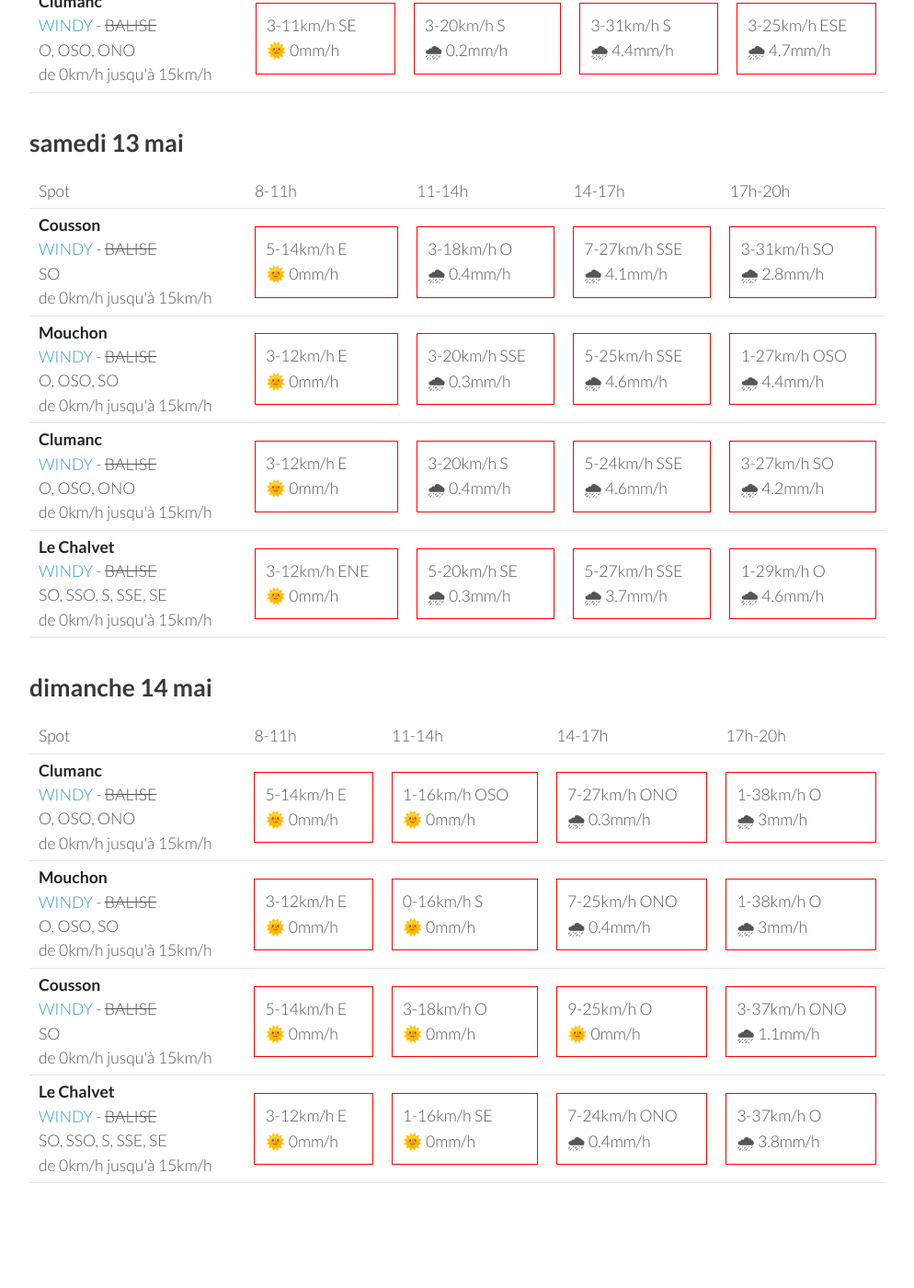
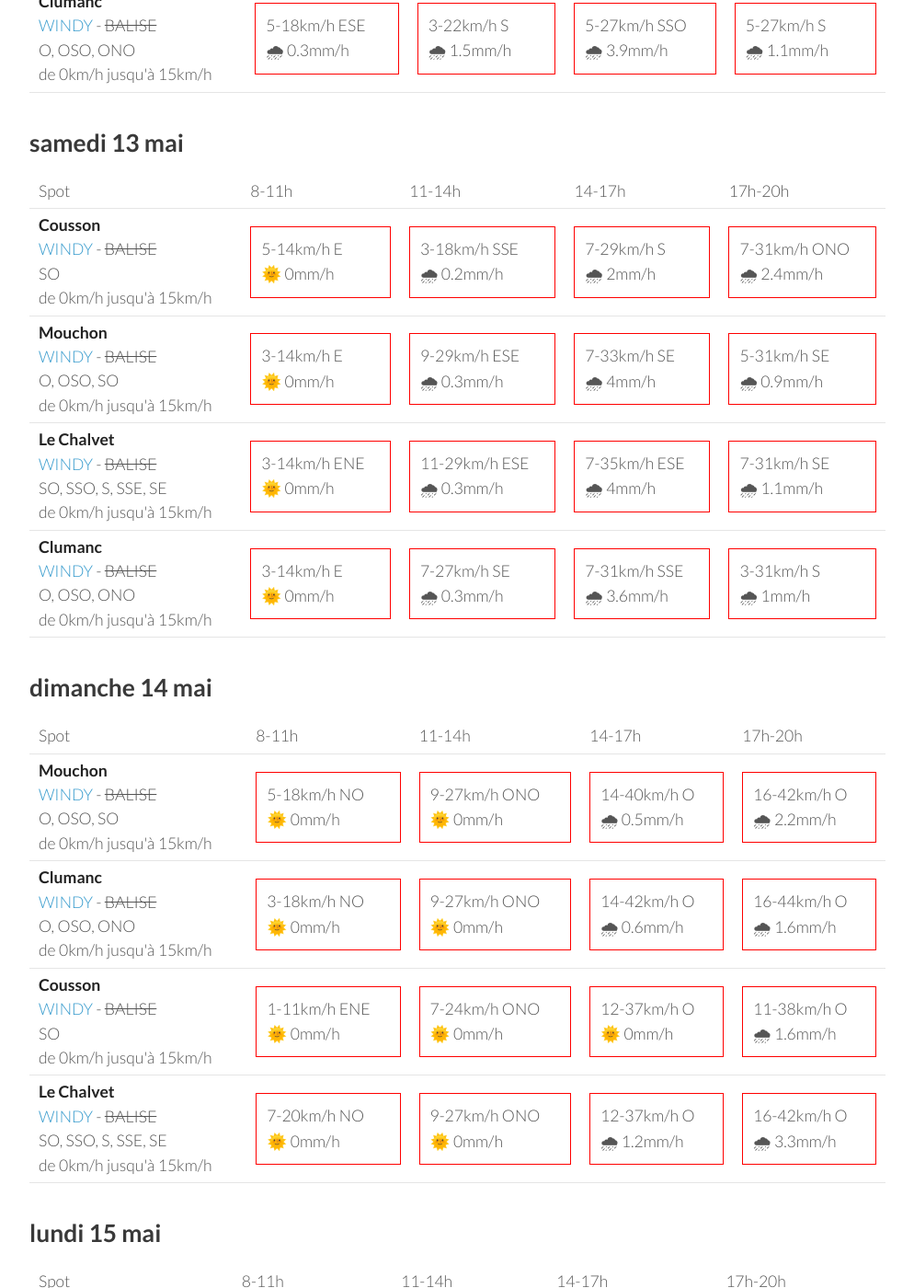
Before and after one commit to parapente-dans-le-nord/parapente-dans-le-nord.github.io, a Jekyll site: the page built from saint_andre.markdown, in a window 1280 px wide and 1400 px high, scrolled down 1918 px. Shown: the whole window at 92% size, without its empty margins (26-1020 px from the left). Built offline with Jekyll 4.4.1, drawn with Linux system fonts in a browser that asks for light colours; some of the changed text lies outside the part shown.

Commit message:
update index.markdown

```diff
--- a/saint_andre.markdown
+++ b/saint_andre.markdown
@@ -136,40 +136,40 @@ page mise à jour le mercredi 10 mai 06:36
 <tr>
         <td><strong>Cousson</strong><br><a href="https://windy.com/44.054/6.240?43.940,6.241,10,m:eSAaglz">WINDY</a> - <span class="no-balise"> BALISE </span><br> <span class="vent-favorable">SO</span><br><span class="force-vent">de 0km/h jusqu'à 15km/h</span> </td>
 
-            <td><div class="not-flyable"><p>1-11km/h ESE</p><p>🌧 0.4mm/h</p></div></td>
-            <td><div class="not-flyable"><p>3-16km/h OSO</p><p>🌞 0mm/h</p></div></td>
-            <td><div class="not-flyable"><p>5-35km/h S</p><p>🌧 5mm/h</p></div></td>
-            <td><div class="not-flyable"><p>7-25km/h SSE</p><p>🌧 4.4mm/h</p></div></td>
+            <td><div class="not-flyable"><p>1-12km/h ENE</p><p>🌞 0mm/h</p></div></td>
+            <td><div class="not-flyable"><p>5-20km/h NO</p><p>🌧 4.4mm/h</p></div></td>
+            <td><div class="not-flyable"><p>3-22km/h S</p><p>🌧 2.9mm/h</p></div></td>
+            <td><div class="not-flyable"><p>7-29km/h SSO</p><p>🌧 2.7mm/h</p></div></td>
+
+
+    </tr>
+<tr>
+        <td><strong>Mouchon</strong><br><a href="https://windy.com/43.992/6.424?43.878,6.425,10,m:eSuaglR">WINDY</a> - <span class="no-balise"> BALISE </span><br> <span class="vent-favorable">O, OSO, SO</span><br><span class="force-vent">de 0km/h jusqu'à 15km/h</span> </td>
+
+            <td><div class="not-flyable"><p>5-18km/h ESE</p><p>🌧 0.3mm/h</p></div></td>
+            <td><div class="not-flyable"><p>5-24km/h SSE</p><p>🌧 1.2mm/h</p></div></td>
+            <td><div class="not-flyable"><p>5-25km/h S</p><p>🌧 3.9mm/h</p></div></td>
+            <td><div class="not-flyable"><p>5-25km/h S</p><p>🌧 1mm/h</p></div></td>
 
 
     </tr>
 <tr>
         <td><strong>Le Chalvet</strong><br><a href="https://windy.com/43.979/6.480?43.866,6.480,10,m:eSsaglX">WINDY</a> - <span class="no-balise"> BALISE </span><br> <span class="vent-favorable">SO, SSO, S, SSE, SE</span><br><span class="force-vent">de 0km/h jusqu'à 15km/h</span> </td>
 
-            <td><div class="not-flyable"><p>3-12km/h ESE</p><p>🌞 0mm/h</p></div></td>
-            <td><div class="not-flyable"><p>5-20km/h SSE</p><p>🌧 0.3mm/h</p></div></td>
-            <td><div class="not-flyable"><p>5-29km/h SSE</p><p>🌧 4.3mm/h</p></div></td>
-            <td><div class="not-flyable"><p>3-25km/h E</p><p>🌧 4.1mm/h</p></div></td>
-
-
-    </tr>
-<tr>
-        <td><strong>Mouchon</strong><br><a href="https://windy.com/43.992/6.424?43.878,6.425,10,m:eSuaglR">WINDY</a> - <span class="no-balise"> BALISE </span><br> <span class="vent-favorable">O, OSO, SO</span><br><span class="force-vent">de 0km/h jusqu'à 15km/h</span> </td>
-
-            <td><div class="not-flyable"><p>3-12km/h ESE</p><p>🌞 0mm/h</p></div></td>
-            <td><div class="not-flyable"><p>3-20km/h SSE</p><p>🌧 0.2mm/h</p></div></td>
-            <td><div class="not-flyable"><p>5-31km/h SSE</p><p>🌧 4.3mm/h</p></div></td>
-            <td><div class="not-flyable"><p>3-25km/h E</p><p>🌧 4.3mm/h</p></div></td>
+            <td><div class="not-flyable"><p>5-16km/h ESE</p><p>🌧 0.6mm/h</p></div></td>
+            <td><div class="not-flyable"><p>5-22km/h SE</p><p>🌧 0.8mm/h</p></div></td>
+            <td><div class="not-flyable"><p>5-27km/h S</p><p>🌧 3.2mm/h</p></div></td>
+            <td><div class="not-flyable"><p>5-25km/h SSE</p><p>🌧 1.4mm/h</p></div></td>
 
 
     </tr>
 <tr>
         <td><strong>Clumanc</strong><br><a href="https://windy.com/44.027/6.402?43.914,6.403,10,m:eSxaglP">WINDY</a> - <span class="no-balise"> BALISE </span><br> <span class="vent-favorable">O, OSO, ONO</span><br><span class="force-vent">de 0km/h jusqu'à 15km/h</span> </td>
 
-            <td><div class="not-flyable"><p>3-11km/h SE</p><p>🌞 0mm/h</p></div></td>
-            <td><div class="not-flyable"><p>3-20km/h S</p><p>🌧 0.2mm/h</p></div></td>
-            <td><div class="not-flyable"><p>3-31km/h S</p><p>🌧 4.4mm/h</p></div></td>
-            <td><div class="not-flyable"><p>3-25km/h ESE</p><p>🌧 4.7mm/h</p></div></td>
+            <td><div class="not-flyable"><p>5-18km/h ESE</p><p>🌧 0.3mm/h</p></div></td>
+            <td><div class="not-flyable"><p>3-22km/h S</p><p>🌧 1.5mm/h</p></div></td>
+            <td><div class="not-flyable"><p>5-27km/h SSO</p><p>🌧 3.9mm/h</p></div></td>
+            <td><div class="not-flyable"><p>5-27km/h S</p><p>🌧 1.1mm/h</p></div></td>
 
 
     </tr>
@@ -193,39 +193,39 @@ page mise à jour le mercredi 10 mai 06:36
         <td><strong>Cousson</strong><br><a href="https://windy.com/44.054/6.240?43.940,6.241,10,m:eSAaglz">WINDY</a> - <span class="no-balise"> BALISE </span><br> <span class="vent-favorable">SO</span><br><span class="force-vent">de 0km/h jusqu'à 15km/h</span> </td>
 
             <td><div class="not-flyable"><p>5-14km/h E</p><p>🌞 0mm/h</p></div></td>
-            <td><div class="not-flyable"><p>3-18km/h O</p><p>🌧 0.4mm/h</p></div></td>
-            <td><div class="not-flyable"><p>7-27km/h SSE</p><p>🌧 4.1mm/h</p></div></td>
-            <td><div class="not-flyable"><p>3-31km/h SO</p><p>🌧 2.8mm/h</p></div></td>
+            <td><div class="not-flyable"><p>3-18km/h SSE</p><p>🌧 0.2mm/h</p></div></td>
+            <td><div class="not-flyable"><p>7-29km/h S</p><p>🌧 2mm/h</p></div></td>
+            <td><div class="not-flyable"><p>7-31km/h ONO</p><p>🌧 2.4mm/h</p></div></td>
 
 
     </tr>
 <tr>
         <td><strong>Mouchon</strong><br><a href="https://windy.com/43.992/6.424?43.878,6.425,10,m:eSuaglR">WINDY</a> - <span class="no-balise"> BALISE </span><br> <span class="vent-favorable">O, OSO, SO</span><br><span class="force-vent">de 0km/h jusqu'à 15km/h</span> </td>
 
-            <td><div class="not-flyable"><p>3-12km/h E</p><p>🌞 0mm/h</p></div></td>
-            <td><div class="not-flyable"><p>3-20km/h SSE</p><p>🌧 0.3mm/h</p></div></td>
-            <td><div class="not-flyable"><p>5-25km/h SSE</p><p>🌧 4.6mm/h</p></div></td>
-            <td><div class="not-flyable"><p>1-27km/h OSO</p><p>🌧 4.4mm/h</p></div></td>
+            <td><div class="not-flyable"><p>3-14km/h E</p><p>🌞 0mm/h</p></div></td>
+            <td><div class="not-flyable"><p>9-29km/h ESE</p><p>🌧 0.3mm/h</p></div></td>
+            <td><div class="not-flyable"><p>7-33km/h SE</p><p>🌧 4mm/h</p></div></td>
+            <td><div class="not-flyable"><p>5-31km/h SE</p><p>🌧 0.9mm/h</p></div></td>
+
+
+    </tr>
+<tr>
+        <td><strong>Le Chalvet</strong><br><a href="https://windy.com/43.979/6.480?43.866,6.480,10,m:eSsaglX">WINDY</a> - <span class="no-balise"> BALISE </span><br> <span class="vent-favorable">SO, SSO, S, SSE, SE</span><br><span class="force-vent">de 0km/h jusqu'à 15km/h</span> </td>
+
+            <td><div class="not-flyable"><p>3-14km/h ENE</p><p>🌞 0mm/h</p></div></td>
+            <td><div class="not-flyable"><p>11-29km/h ESE</p><p>🌧 0.3mm/h</p></div></td>
+            <td><div class="not-flyable"><p>7-35km/h ESE</p><p>🌧 4mm/h</p></div></td>
+            <td><div class="not-flyable"><p>7-31km/h SE</p><p>🌧 1.1mm/h</p></div></td>
 
 
     </tr>
 <tr>
         <td><strong>Clumanc</strong><br><a href="https://windy.com/44.027/6.402?43.914,6.403,10,m:eSxaglP">WINDY</a> - <span class="no-balise"> BALISE </span><br> <span class="vent-favorable">O, OSO, ONO</span><br><span class="force-vent">de 0km/h jusqu'à 15km/h</span> </td>
 
-            <td><div class="not-flyable"><p>3-12km/h E</p><p>🌞 0mm/h</p></div></td>
-            <td><div class="not-flyable"><p>3-20km/h S</p><p>🌧 0.4mm/h</p></div></td>
-            <td><div class="not-flyable"><p>5-24km/h SSE</p><p>🌧 4.6mm/h</p></div></td>
-            <td><div class="not-flyable"><p>3-27km/h SO</p><p>🌧 4.2mm/h</p></div></td>
-
-
-    </tr>
-<tr>
-        <td><strong>Le Chalvet</strong><br><a href="https://windy.com/43.979/6.480?43.866,6.480,10,m:eSsaglX">WINDY</a> - <span class="no-balise"> BALISE </span><br> <span class="vent-favorable">SO, SSO, S, SSE, SE</span><br><span class="force-vent">de 0km/h jusqu'à 15km/h</span> </td>
-
-            <td><div class="not-flyable"><p>3-12km/h ENE</p><p>🌞 0mm/h</p></div></td>
-            <td><div class="not-flyable"><p>5-20km/h SE</p><p>🌧 0.3mm/h</p></div></td>
-            <td><div class="not-flyable"><p>5-27km/h SSE</p><p>🌧 3.7mm/h</p></div></td>
-            <td><div class="not-flyable"><p>1-29km/h O</p><p>🌧 4.6mm/h</p></div></td>
+            <td><div class="not-flyable"><p>3-14km/h E</p><p>🌞 0mm/h</p></div></td>
+            <td><div class="not-flyable"><p>7-27km/h SE</p><p>🌧 0.3mm/h</p></div></td>
+            <td><div class="not-flyable"><p>7-31km/h SSE</p><p>🌧 3.6mm/h</p></div></td>
+            <td><div class="not-flyable"><p>3-31km/h S</p><p>🌧 1mm/h</p></div></td>
 
 
     </tr>
@@ -246,42 +246,42 @@ page mise à jour le mercredi 10 mai 06:36
       <td>17h-20h</td>
     </tr>
 <tr>
-        <td><strong>Clumanc</strong><br><a href="https://windy.com/44.027/6.402?43.914,6.403,10,m:eSxaglP">WINDY</a> - <span class="no-balise"> BALISE </span><br> <span class="vent-favorable">O, OSO, ONO</span><br><span class="force-vent">de 0km/h jusqu'à 15km/h</span> </td>
+        <td><strong>Mouchon</strong><br><a href="https://windy.com/43.992/6.424?43.878,6.425,10,m:eSuaglR">WINDY</a> - <span class="no-balise"> BALISE </span><br> <span class="vent-favorable">O, OSO, SO</span><br><span class="force-vent">de 0km/h jusqu'à 15km/h</span> </td>
 
-            <td><div class="not-flyable"><p>5-14km/h E</p><p>🌞 0mm/h</p></div></td>
-            <td><div class="not-flyable"><p>1-16km/h OSO</p><p>🌞 0mm/h</p></div></td>
-            <td><div class="not-flyable"><p>7-27km/h ONO</p><p>🌧 0.3mm/h</p></div></td>
-            <td><div class="not-flyable"><p>1-38km/h O</p><p>🌧 3mm/h</p></div></td>
+            <td><div class="not-flyable"><p>5-18km/h NO</p><p>🌞 0mm/h</p></div></td>
+            <td><div class="not-flyable"><p>9-27km/h ONO</p><p>🌞 0mm/h</p></div></td>
+            <td><div class="not-flyable"><p>14-40km/h O</p><p>🌧 0.5mm/h</p></div></td>
+            <td><div class="not-flyable"><p>16-42km/h O</p><p>🌧 2.2mm/h</p></div></td>
 
 
     </tr>
 <tr>
-        <td><strong>Mouchon</strong><br><a href="https://windy.com/43.992/6.424?43.878,6.425,10,m:eSuaglR">WINDY</a> - <span class="no-balise"> BALISE </span><br> <span class="vent-favorable">O, OSO, SO</span><br><span class="force-vent">de 0km/h jusqu'à 15km/h</span> </td>
+        <td><strong>Clumanc</strong><br><a href="https://windy.com/44.027/6.402?43.914,6.403,10,m:eSxaglP">WINDY</a> - <span class="no-balise"> BALISE </span><br> <span class="vent-favorable">O, OSO, ONO</span><br><span class="force-vent">de 0km/h jusqu'à 15km/h</span> </td>
 
-            <td><div class="not-flyable"><p>3-12km/h E</p><p>🌞 0mm/h</p></div></td>
-            <td><div class="not-flyable"><p>0-16km/h S</p><p>🌞 0mm/h</p></div></td>
-            <td><div class="not-flyable"><p>7-25km/h ONO</p><p>🌧 0.4mm/h</p></div></td>
-            <td><div class="not-flyable"><p>1-38km/h O</p><p>🌧 3mm/h</p></div></td>
+            <td><div class="not-flyable"><p>3-18km/h NO</p><p>🌞 0mm/h</p></div></td>
+            <td><div class="not-flyable"><p>9-27km/h ONO</p><p>🌞 0mm/h</p></div></td>
+            <td><div class="not-flyable"><p>14-42km/h O</p><p>🌧 0.6mm/h</p></div></td>
+            <td><div class="not-flyable"><p>16-44km/h O</p><p>🌧 1.6mm/h</p></div></td>
 
 
     </tr>
 <tr>
         <td><strong>Cousson</strong><br><a href="https://windy.com/44.054/6.240?43.940,6.241,10,m:eSAaglz">WINDY</a> - <span class="no-balise"> BALISE </span><br> <span class="vent-favorable">SO</span><br><span class="force-vent">de 0km/h jusqu'à 15km/h</span> </td>
 
-            <td><div class="not-flyable"><p>5-14km/h E</p><p>🌞 0mm/h</p></div></td>
-            <td><div class="not-flyable"><p>3-18km/h O</p><p>🌞 0mm/h</p></div></td>
-            <td><div class="not-flyable"><p>9-25km/h O</p><p>🌞 0mm/h</p></div></td>
-            <td><div class="not-flyable"><p>3-37km/h ONO</p><p>🌧 1.1mm/h</p></div></td>
+            <td><div class="not-flyable"><p>1-11km/h ENE</p><p>🌞 0mm/h</p></div></td>
+            <td><div class="not-flyable"><p>7-24km/h ONO</p><p>🌞 0mm/h</p></div></td>
+            <td><div class="not-flyable"><p>12-37km/h O</p><p>🌞 0mm/h</p></div></td>
+            <td><div class="not-flyable"><p>11-38km/h O</p><p>🌧 1.6mm/h</p></div></td>
 
 
     </tr>
 <tr>
         <td><strong>Le Chalvet</strong><br><a href="https://windy.com/43.979/6.480?43.866,6.480,10,m:eSsaglX">WINDY</a> - <span class="no-balise"> BALISE </span><br> <span class="vent-favorable">SO, SSO, S, SSE, SE</span><br><span class="force-vent">de 0km/h jusqu'à 15km/h</span> </td>
 
-            <td><div class="not-flyable"><p>3-12km/h E</p><p>🌞 0mm/h</p></div></td>
-            <td><div class="not-flyable"><p>1-16km/h SE</p><p>🌞 0mm/h</p></div></td>
-            <td><div class="not-flyable"><p>7-24km/h ONO</p><p>🌧 0.4mm/h</p></div></td>
-            <td><div class="not-flyable"><p>3-37km/h O</p><p>🌧 3.8mm/h</p></div></td>
+            <td><div class="not-flyable"><p>7-20km/h NO</p><p>🌞 0mm/h</p></div></td>
+            <td><div class="not-flyable"><p>9-27km/h ONO</p><p>🌞 0mm/h</p></div></td>
+            <td><div class="not-flyable"><p>12-37km/h O</p><p>🌧 1.2mm/h</p></div></td>
+            <td><div class="not-flyable"><p>16-42km/h O</p><p>🌧 3.3mm/h</p></div></td>
 
 
     </tr>
@@ -289,3 +289,59 @@ page mise à jour le mercredi 10 mai 06:36
 </tbody>
 </table>
 {:/}
+## lundi 15 mai
+
+{::nomarkdown}
+<table>
+  <tbody>
+    <tr>
+      <td>Spot</td>
+      <td>8-11h</td>
+      <td>11-14h</td>
+      <td>14-17h</td>
+      <td>17h-20h</td>
+    </tr>
+<tr>
+        <td><strong>Mouchon</strong><br><a href="https://windy.com/43.992/6.424?43.878,6.425,10,m:eSuaglR">WINDY</a> - <span class="no-balise"> BALISE </span><br> <span class="vent-favorable">O, OSO, SO</span><br><span class="force-vent">de 0km/h jusqu'à 15km/h</span> </td>
+
+            <td><div class="not-flyable"><p>9-27km/h ONO</p><p>🌞 0mm/h</p></div></td>
+            <td><div class="not-flyable"><p>16-46km/h NO</p><p>🌞 0mm/h</p></div></td>
+            <td><div class="not-flyable"><p>18-48km/h ONO</p><p>🌞 0mm/h</p></div></td>
+            <td><div class="not-flyable"><p>16-50km/h ONO</p><p>🌞 0mm/h</p></div></td>
+
+
+    </tr>
+<tr>
+        <td><strong>Clumanc</strong><br><a href="https://windy.com/44.027/6.402?43.914,6.403,10,m:eSxaglP">WINDY</a> - <span class="no-balise"> BALISE </span><br> <span class="vent-favorable">O, OSO, ONO</span><br><span class="force-vent">de 0km/h jusqu'à 15km/h</span> </td>
+
+            <td><div class="not-flyable"><p>7-25km/h NO</p><p>🌞 0mm/h</p></div></td>
+            <td><div class="not-flyable"><p>16-46km/h NO</p><p>🌞 0mm/h</p></div></td>
+            <td><div class="not-flyable"><p>18-48km/h ONO</p><p>🌧 0.2mm/h</p></div></td>
+            <td><div class="not-flyable"><p>16-48km/h ONO</p><p>🌞 0mm/h</p></div></td>
+
+
+    </tr>
+<tr>
+        <td><strong>Cousson</strong><br><a href="https://windy.com/44.054/6.240?43.940,6.241,10,m:eSAaglz">WINDY</a> - <span class="no-balise"> BALISE </span><br> <span class="vent-favorable">SO</span><br><span class="force-vent">de 0km/h jusqu'à 15km/h</span> </td>
+
+            <td><div class="not-flyable"><p>7-24km/h NO</p><p>🌞 0mm/h</p></div></td>
+            <td><div class="not-flyable"><p>14-42km/h NO</p><p>🌞 0mm/h</p></div></td>
+            <td><div class="not-flyable"><p>16-46km/h NO</p><p>🌞 0mm/h</p></div></td>
+            <td><div class="not-flyable"><p>14-44km/h NO</p><p>🌞 0mm/h</p></div></td>
+
+
+    </tr>
+<tr>
+        <td><strong>Le Chalvet</strong><br><a href="https://windy.com/43.979/6.480?43.866,6.480,10,m:eSsaglX">WINDY</a> - <span class="no-balise"> BALISE </span><br> <span class="vent-favorable">SO, SSO, S, SSE, SE</span><br><span class="force-vent">de 0km/h jusqu'à 15km/h</span> </td>
+
+            <td><div class="not-flyable"><p>9-29km/h ONO</p><p>🌞 0mm/h</p></div></td>
+            <td><div class="not-flyable"><p>16-46km/h NO</p><p>🌞 0mm/h</p></div></td>
+            <td><div class="not-flyable"><p>16-48km/h ONO</p><p>🌧 0.3mm/h</p></div></td>
+            <td><div class="not-flyable"><p>16-48km/h ONO</p><p>🌞 0mm/h</p></div></td>
+
+
+    </tr>
+
+</tbody>
+</table>
+{:/}
```
Also changed, not shown: other parts of saint_andre.markdown (+1 -1 lines).
